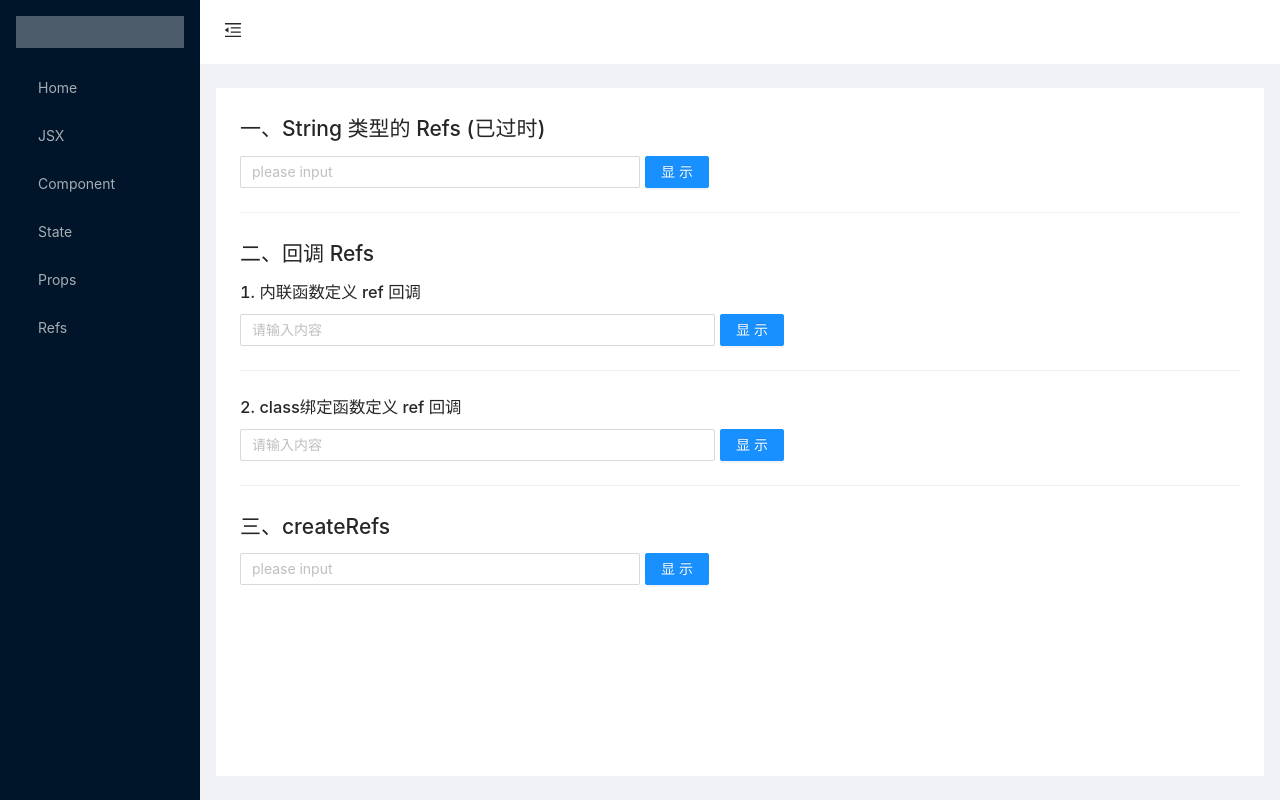
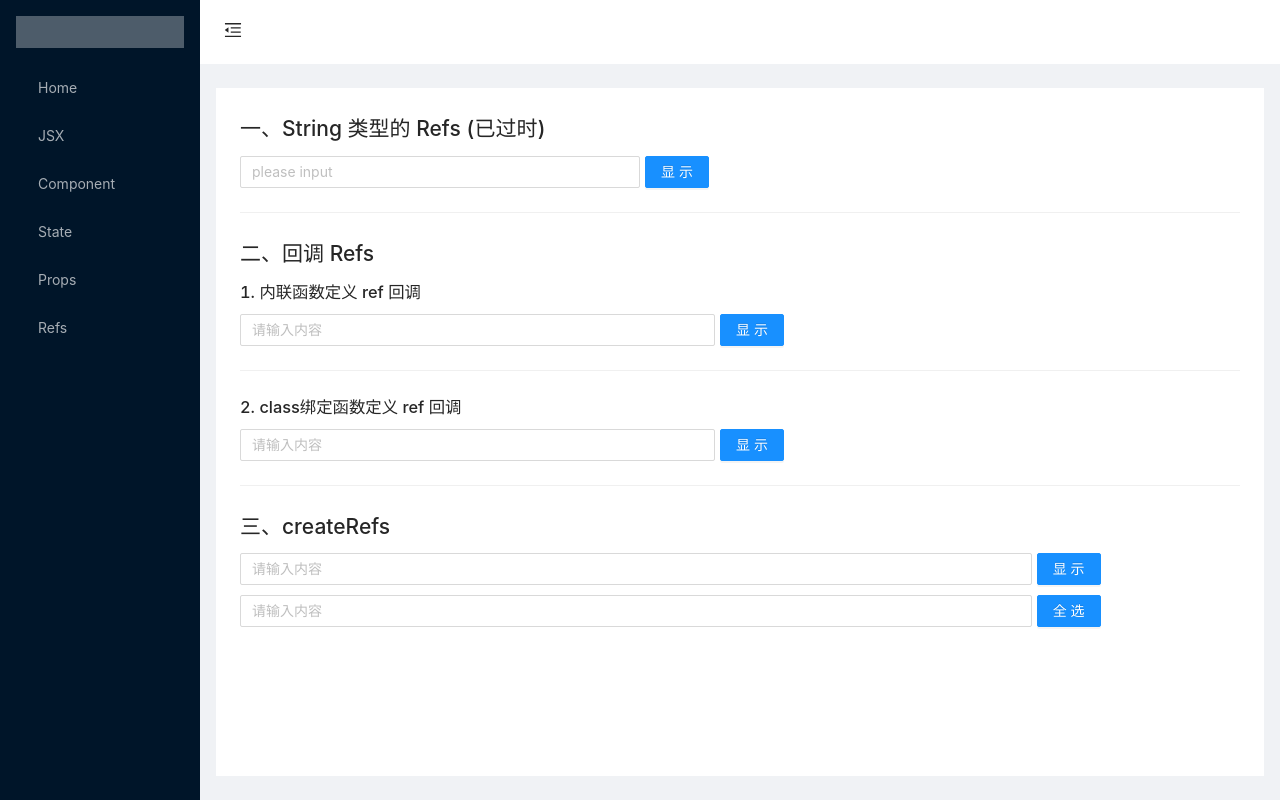
Before and after one commit to StevieTaylor/react-studying, a React (Create React App) app: page /refs in a window 1280 px wide. Built offline with nearby package versions, Linux system fonts and the light colour scheme.

Commit message:
[feat] React.createRef创建refs

```diff
--- a/src/pages/Refs/CreateRefs.tsx
+++ b/src/pages/Refs/CreateRefs.tsx
@@ -2,24 +2,55 @@
  * @Author: Stevie
  * @Date: 2021-04-02 00:39:46
  * @LastEditors: Stevie
- * @LastEditTime: 2021-04-02 01:31:33
+ * @LastEditTime: 2021-04-08 01:30:52
  * @Description: file content
  */
 import React from 'react';
-import { Button, Input } from 'antd';
+import { Button, Col, Input, message, Row } from 'antd';
 
 class CreateRefs extends React.Component {
+
+    // - React.createRef()调用后返回一个容器，该容器可以存储被ref标识的节点
+    inputRef = React.createRef<Input>();
+    // - 此容器只能给一个DOM元素或组件实例使用
+    inputRef2: React.RefObject<Input>;
+
+    constructor(props) {
+        super(props);
+        this.inputRef2 = React.createRef<Input>();
+    }
+
+    showValue = (): void => {
+        const value = this.inputRef.current?.state.value;
+        message.info(value);
+    }
+
+    selectAll = () => {
+        this.inputRef2.current?.focus({
+            cursor: "all"
+        })
+    }
+
     render() {
-        const style = {
-            display: 'inline',
-            width: 400,
-            marginRight: 5
-        }
         return (
             <div>
                 <h2>三、createRefs</h2>
-                <Input placeholder="please input" style={style} />
-                <Button type="primary" >显示</Button>
+                <Row>
+                    <Col span={19}>
+                        <Input placeholder="请输入内容" ref={this.inputRef} />
+                    </Col>
+                    <Col span={5} className="paddingLeft5">
+                        <Button type="primary" onClick={this.showValue}>显示</Button>
+                    </Col>
+                </Row>
+                <Row className="marginTop10">
+                    <Col span={19}>
+                        <Input placeholder="请输入内容" ref={this.inputRef2} />
+                    </Col>
+                    <Col span={5} className="paddingLeft5">
+                        <Button type="primary" onClick={this.selectAll}>全选</Button>
+                    </Col>
+                </Row>
             </div>
         );
     }
```
